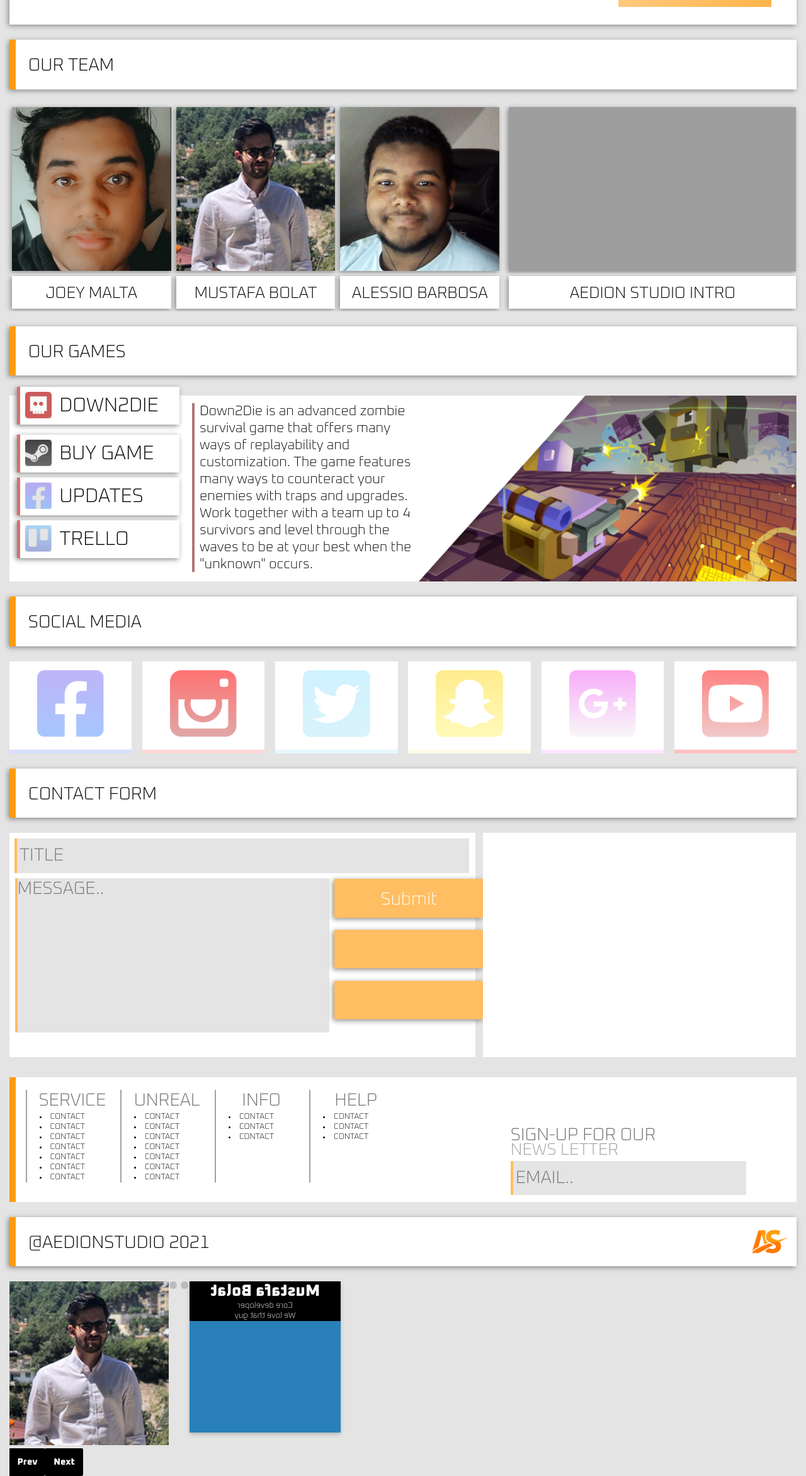
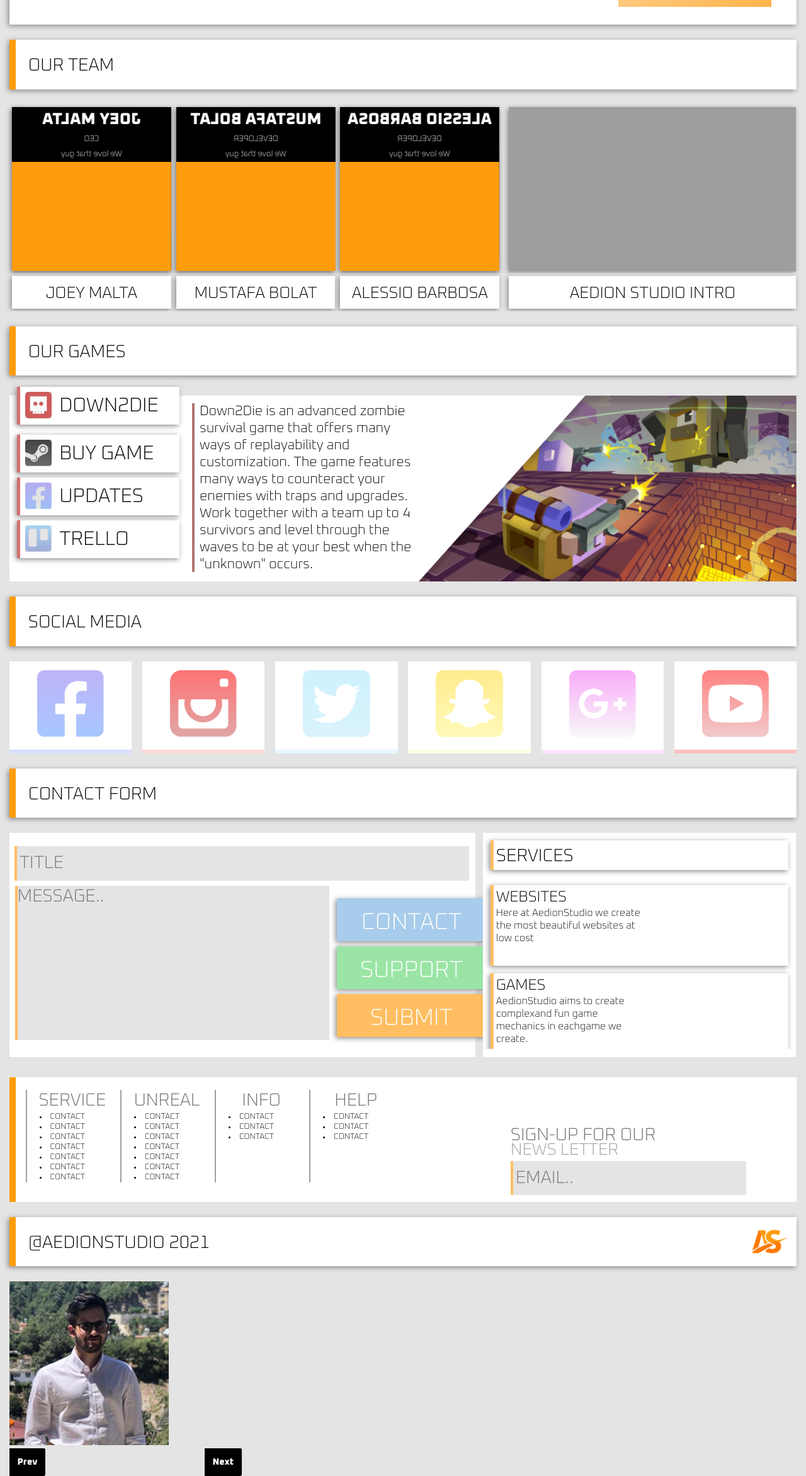
Before and after one commit to Mustafa566/AedionStudio-Site, a PHP site: page / in a window 1280 px wide. Shown: the part 220-2563 px from the top of the page at 63% size. Run offline with PHP 8.4, Linux system fonts and the light colour scheme; grey boxes are pictures that could not be loaded.

Commit message:
services almost done

```diff
--- a/Website/index.html
+++ b/Website/index.html
@@ -11,6 +11,7 @@
     <link rel="stylesheet" href="./styles/products.css">
     <link rel="stylesheet" href="./styles/socialMedia.css">
     <link rel="stylesheet" href="./styles/form.css">
+    <link rel="stylesheet" href="./styles/service.css">
     <link rel="stylesheet" href="./styles/footer.css">
 
 
@@ -76,8 +77,17 @@
 
         <!-- Team -->
         <div class="row">
-            <div class="profileImg boxShadow" v-for="profile in teamProfiles">
-                <img :src="profile.image" class="w100 h100">
+            <div class="flip-card profileImg boxShadow pointer" v-for="profile in teamProfiles">
+                <div class="flip-card-inner">
+                    <div class="flip-card-front">
+                        <img :src="profile.image" class="w100 h100">
+                    </div>
+                    <div class="flip-card-back">
+                        <h1 class="txtBackground">{{ profile.name }}</h1>
+                        <p class="txtBackground">{{ profile.function }}</p>
+                        <p class="txtBackground">We love that guy</p>
+                    </div>
+                </div>
             </div>
 
             <!-- Aedion Studio video-->
@@ -193,32 +203,48 @@
 
     <div class="gap"></div>
 
+        <!-- Form -->
         <div class="row w100">
             <div class="formDiv bgWhite w100">
-                <form @submit.prevent="formSend()">
+                <form @submit.prevent="formSend()" class="form">
                     <div class="row bgWhite w100">
                         <div class="formColumn bgWhite w100">
                             <input type="text" placeholder="TITLE" class="formInput outline" v-model="contact.formData.title" required>
                         </div>
-
                     </div>
                     <div class="row bgWhite">
                         <div class="textareaColumn bgWhite">
                             <textarea rows="7" cols="32" placeholder="MESSAGE.." class="textarea outline" v-model="contact.formData.body" required></textarea>
                         </div>
                         <div class="column transparant">
+                            <div class="gap transparant"></div>
+                            <div class="transparant contactColor submitBtn boxShadow">
+                                <p class="submitText transparant pointer">CONTACT</p>
+                            </div>
+                            <div class="transparant supportColor submitBtn boxShadow">
+                                <p class="submitText transparant pointer">SUPPORT</p>
+                            </div>
                             <a :href="`mailto:${contact.aedionStudioEmail}?subject=${contact.formData.title}&body=${contact.formData.body}`"
-                            class="aBtn transparant submitBtn boxShadow">
-                                <p class="submitText transparant pointer">Submit</p>
+                            class="aBtn submitBtn submitColor transparant boxShadow">
+                                <p class="submitText transparant pointer">SUBMIT</p>
                             </a>
-                            <div class="transparant submitBtn boxShadow"></div>
-                            <div class="transparant submitBtn boxShadow"></div>
                         </div>
                     </div>
                 </form>
             </div>
 
-            <div class="sideDiv bgWhite"></div>
+            <!-- Service Div -->
+            <div class="serviceDiv bgWhite">
+                <div class="serviceHeader boxShadow bgWhite">
+                    <p class="serviceText bgWhite">{{ text.servicesTxt }}</p>
+                </div>
+                <div class="ourServices bgWhite w100">
+                    <div class="serviceProduct bgWhite boxShadow" v-for="service in services">
+                        <p class="productHeadText bgWhite">{{ service.serviceText }}</p>
+                        <p class="productInfo bgWhite">{{ service.serviceInfo }}</p>
+                    </div>
+                </div>
+            </div>
         </div>
 
     <div class="gap"></div>
@@ -270,26 +296,15 @@
             <div class="next" onclick="plusSlides(1)">Next</div>
         </div>
     </div>
-        <div style="text-align:center">
-            <span class="dot" onclick="currentSlide(1)"></span>
-            <span class="dot" onclick="currentSlide(2)"></span>
-            <span class="dot" onclick="currentSlide(3)"></span>
-        </div>
+    <!-- <div style="text-align:center">
+        <span class="dot" onclick="currentSlide(1)"></span>
+        <span class="dot" onclick="currentSlide(2)"></span>
+        <span class="dot" onclick="currentSlide(3)"></span>
+    </div> -->
         <!-- https://www.w3schools.com/howto/tryit.asp?filename=tryhow_js_slideshow -->
 
 
-        <div class="flip-card">
-            <div class="flip-card-inner">
-              <div class="flip-card-front">
-                <img src="./image/profile/mustafa.png" alt="Avatar" style="width:300px;height:300px;">
-              </div>
-              <div class="flip-card-back">
-                <h1 class="newBg">Mustafa Bolat</h1>
-                <p class="newBg">Core developer</p>
-                <p class="newBg">We love that guy</p>
-              </div>
-            </div>
-          </div>
+
     </div>
     <script src="index.js"></script>
     <script src="slide.js"></script>
--- a/Website/index.js
+++ b/Website/index.js
@@ -10,14 +10,27 @@
             ourGamesTxt: 'OUR GAMES',
             socialMediaTxt: 'SOCIAL MEDIA',
             contactFormTxt: 'CONTACT FORM',
+            servicesTxt: 'SERVICES',
             signUpTxt: 'SIGN-UP FOR OUR',
             newsletterTxt: 'NEWS LETTER',
             copyrightTxt: '@AEDIONSTUDIO 2021'
         },
         teamProfiles: [
-            { image: './image/profile/joey.png', name: 'JOEY MALTA' },
-            { image: './image/profile/mustafa.png', name: 'MUSTAFA BOLAT' },
-            { image: './image/profile/allesio.png', name: 'ALESSIO BARBOSA' }
+            {
+                image: './image/profile/joey.png',
+                name: 'JOEY MALTA',
+                function: 'CEO'
+            },
+            {
+                image: './image/profile/mustafa.png',
+                name: 'MUSTAFA BOLAT',
+                function: 'DEVELOPER'
+            },
+            {
+                image: './image/profile/allesio.png',
+                name: 'ALESSIO BARBOSA',
+                function: 'DEVELOPER'
+            }
         ],
         down2dieCard: {
             gameLogo: './image/btnIcons/down2dieIcon.png',
@@ -76,6 +89,23 @@
                 body: ''
             },
         },
+        services: [
+            {
+                serviceText: 'WEBSITES',
+                serviceInfo: 'Here at AedionStudio we create the most beautiful websites at low cost',
+                serviceBgImg: ''
+            },
+            {
+                serviceText: 'GAMES',
+                serviceInfo: 'AedionStudio aims to create complexand fun game mechanics in eachgame we create.',
+                serviceBgImg: ''
+            },
+            {
+                serviceText: 'MUSIC',
+                serviceInfo: 'Here at AedionStudio we create the most beautiful music at low cost',
+                serviceBgImg: ''
+            },
+        ],
         footerBar: [
             {
                 headTxt: 'SERVICE',
--- a/Website/slide.js
+++ b/Website/slide.js
@@ -36,5 +36,5 @@
     }
 
     slides[slideIndex-1].style.display = "block";
-    dots[slideIndex-1].className += "active";
+    //dots[slideIndex-1].className += "active";
 }
--- a/Website/styles/form.css
+++ b/Website/styles/form.css
@@ -2,6 +2,11 @@
 .formDiv {
     width: 925px;
     height: 445px;
+}
+
+/**/
+.form {
+    margin-top: 15px;
 }
 
 /* Title, name, email input div */
@@ -27,13 +32,13 @@
     flex-direction: column;
     margin-left: 11px;
     margin-top: 10px;
-    border-left: 5px solid #FFBE61;
 }
 
 /* Textarea */
 .textarea {
     border: none;
     font-size: 2.188rem;
+    border-left: 5px solid #FFBE61;
 }
 
 /* a href btn */
@@ -45,23 +50,30 @@
 /* Submit button */
 .submitBtn {
     width: 297px;
-    height: 77px;
-    background-color: #FFBE61;
+    height: 85px;
     color: white;
-    font-size: 2.188rem;
+    font-size: 2.88rem;
     text-align: center;
     float: right;
-    margin: 12px 10px;
+    margin: 5px 15px;
+}
+
+/**/
+.contactColor {
+    background-color: #A8CCEB;
+}
+
+/**/
+.supportColor {
+    background-color: #9AE5A6 ;
+}
+
+/**/
+.submitColor {
+    background-color: #FFBE61;
 }
 
 /* Submit text */
 .submitText {
     margin-top: 20px;
 }
-
-/* Side div*/
-.sideDiv {
-    width: 622px;
-    height: 445px;
-    margin-left: 15px;
-}
--- a/Website/styles/products.css
+++ b/Website/styles/products.css
@@ -4,6 +4,43 @@
     width: 316px;
     height: 325px;
     background-color: #B2B2B2;
+}
+
+/* Flip card */
+.flip-card-inner {
+    position: relative;
+    width: 100%;
+    height: 100%;
+    text-align: center;
+    transition: transform 0.6s;
+    transform-style: preserve-3d;
+    box-shadow: 0 4px 8px 0 rgba(0,0,0,0.2);
+}
+
+.flip-card:hover .flip-card-inner {
+    transform: rotateY(180deg);
+}
+
+.flip-card-front, .flip-card-back {
+    position: absolute;
+    width: 100%;
+    height: 100%;
+}
+
+.flip-card-front {
+    background-color: #FF9C0E;
+    color: black;
+}
+
+.txtBackground {
+    background-color: black;
+    padding: 5px;
+}
+
+.flip-card-back {
+    background-color: #FF9C0E;
+    color: white;
+    transform: rotateY(180deg);
 }
 
 /* Video */
--- /dev/null
+++ b/Website/styles/service.css
@@ -0,0 +1,56 @@
+/* Service div*/
+.serviceDiv {
+    width: 622px;
+    height: 445px;
+    margin-left: 15px;
+}
+
+.serviceHeader {
+    margin: 15px;
+    height: 58px;
+    border-left: 7px solid #FFBE61;
+    font-size: 2.188rem;
+}
+
+.serviceText {
+    padding-top: 10px;
+    padding-left: 5px;
+}
+
+.ourServices {
+    max-height: 340px;
+    overflow-y: scroll;
+}
+
+.ourServices::-webkit-scrollbar-track
+{
+	-webkit-box-shadow: inset 0 0 6px rgba(0,0,0,0.3);
+	background-color: white;
+}
+
+.ourServices::-webkit-scrollbar
+{
+	width: 17px;
+	background-color: white;
+}
+
+.ourServices::-webkit-scrollbar-thumb
+{
+	background-color: #FFBE61;
+}
+
+.serviceProduct {
+    margin: 15px;
+    padding: 5px;
+    border-left: 7px solid #FFBE61;
+    height: 150px;
+}
+
+.productHeadText {
+    font-size: 1.875rem;
+}
+
+.productInfo {
+    width: 295px;
+    font-size: 1.25rem;
+}
--- a/Website/styles/style.css
+++ b/Website/styles/style.css
@@ -163,13 +163,6 @@
 
 
 /* Slide show*/
-/* .next, .prev {
-    background-color: red;
-    padding: 20px 20px;
-    margin-bottom: 5px;
-    border-radius: 15px;
-    color: white;
-} */
 .prev, .next {
     cursor: pointer;
     background-color: black;
@@ -181,100 +174,38 @@
     transition: 0.6s ease;
     border-radius: 0 3px 3px 0;
     user-select: none;
+    margin: 0 auto;
+    position: absolute;
 }
 
-
-.dot {
-    cursor: pointer;
-    height: 15px;
-    width: 15px;
-    margin: 0 2px;
-    background-color: #bbb;
-    border-radius: 50%;
-    display: inline-block;
-    transition: background-color 0.6s ease;
+.next {
+    right: 70%;
 }
 
   /* Fading animation */
 .fade {
-    -webkit-animation-name: fade;
-    -webkit-animation-duration: 1.5s;
     animation-name: fade;
     animation-duration: 1.5s;
 }
 
 @keyframes fade {
     from {
-        opacity: .4;
-
+        margin-left: 0px;
+        opacity: 0.2;
     }
     to {
-        opacity: 1
+        margin-left: 100px;
+        opacity: 1;
     }
 }
 
 @keyframes fade {
     from {
-        opacity: .4
+        margin-left: 100px;
+        opacity: 0.2;
     }
     to {
-        opacity: 1
+        margin-left: 0px;
+        opacity: 1;
     }
 }
-
-/* .next {
-    margin-left: auto;
-} */
-
-/* #img:hover {
-    transform: rotateY(180deg);
-    transition: transform 0.8s;
-    transform-style: preserve-3d;
-} */
-
-
-
-
-
-/**/
-.flip-card {
-    background-color: transparent;
-    width: 300px;
-    height: 300px;
-    perspective: 1000px;
-}
-
-.flip-card-inner {
-    position: relative;
-    width: 100%;
-    height: 100%;
-    text-align: center;
-    transition: transform 0.6s;
-    transform-style: preserve-3d;
-    box-shadow: 0 4px 8px 0 rgba(0,0,0,0.2);
-}
-
-.flip-card:hover .flip-card-inner {
-    transform: rotateY(180deg);
-}
-
-.flip-card-front, .flip-card-back {
-    position: absolute;
-    width: 100%;
-    height: 100%;
-}
-
-.flip-card-front {
-    background-color: #2980b9;
-    color: black;
-}
-
-.newBg {
-      background-color: black;
-}
-
-.flip-card-back {
-    background-color: #2980b9;
-    color: white;
-    transform: rotateY(180deg);
-}
```
